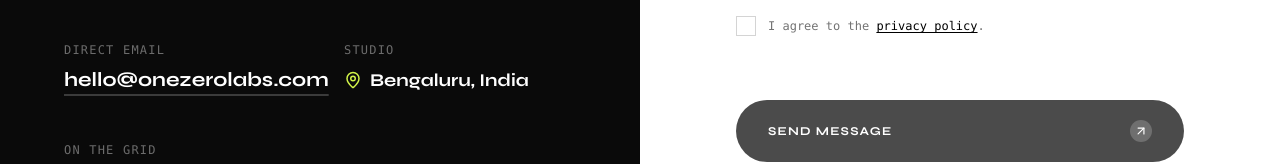
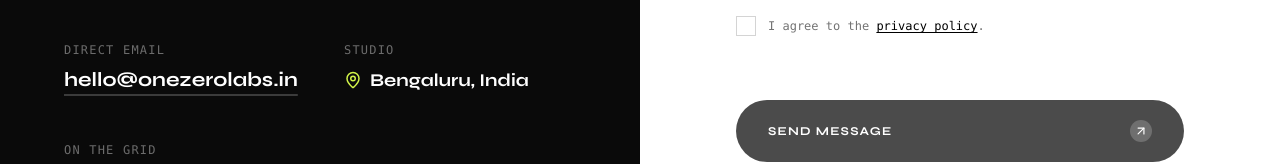
Before and after one commit to Itzzsk/onezerolabs.in, a Next.js app: page /contact in a window 1280 px wide. Shown: the part 709-873 px from the top of the page. Built offline with nearby package versions, Linux system fonts and the light colour scheme; a web font is replaced by a local one.

Commit message:
Update page.jsx

```diff
--- a/app/contact/page.jsx
+++ b/app/contact/page.jsx
@@ -155,7 +155,7 @@
                  <div className="space-y-2">
                      <p className="text-white/40 font-mono text-xs uppercase tracking-widest">Direct Email</p>
                      <a href="mailto:onezerolabs82@gmail.com" className="block text-xl text-white hover:text-[#D1F349] transition-colors font-syne font-bold underline underline-offset-8 decoration-white/20 hover:decoration-[#D1F349]">
-                        hello@onezerolabs.com
+                        hello@onezerolabs.in
                      </a>
                  </div>
 
```
